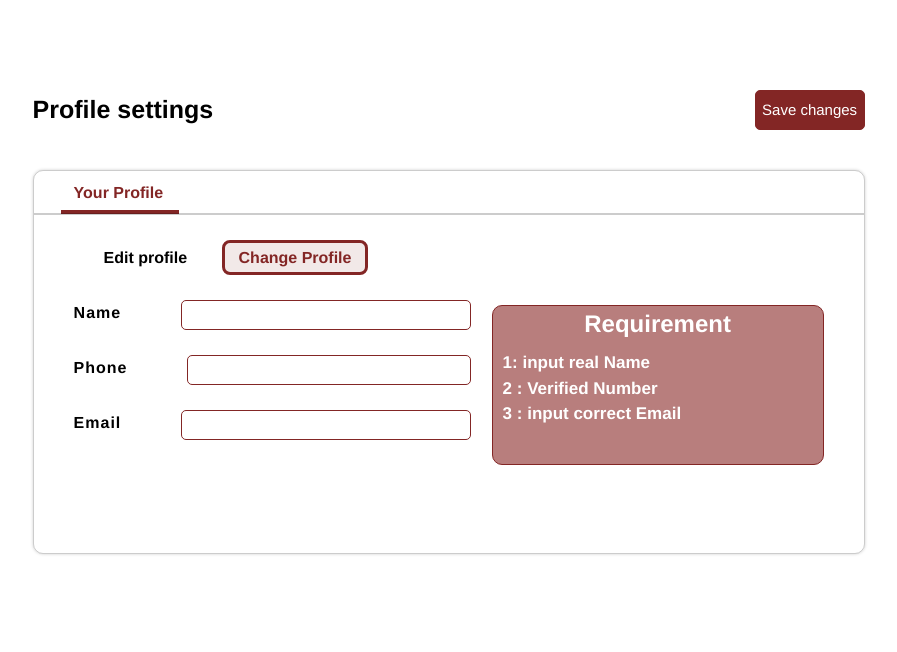
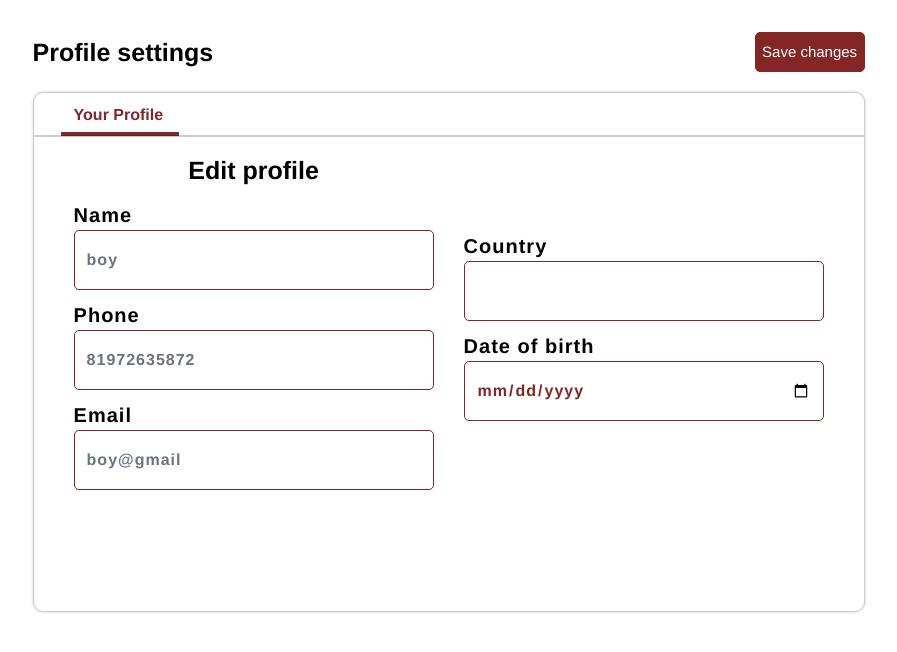
Before and after one commit to SPOTWEBDEV/dashboard, a PHP site: page /dashboards/user/profile/index.php in a window 1280 px wide. Shown: the part 70-722 px from the top of the page, without its empty margins (313-1210 px from the left). Run offline with PHP 8.4, Linux system fonts and the light colour scheme; a user stored in the database is signed in; data comes from the database, SQL or seed files in the repository; data that the repository does not hold is empty; some libraries are stand-ins or nearby versions.

Commit message:
finishing profile

```diff
--- a/user/dashboard/index.php
+++ b/user/dashboard/index.php
@@ -29,7 +29,7 @@ include('../../server/config.php');
     <link rel="icon" type="image/png" href="/assets/css/components/img/favicon.ico"
         sizes="128x128" /> -->
 
-    <title>Document</title>
+    <title>Dashboard: IndusInd Bank</title>
     <link href="https://cdnjs.cloudflare.com/ajax/libs/flowbite/2.2.1/flowbite.min.css" rel="stylesheet" />
     <link rel="stylesheet" href="../../assets/css/components/card.css">
     <script src="https://cdn.jsdelivr.net/npm/apexcharts"></script>
--- a/user/logout/index.php
+++ b/user/logout/index.php
@@ -4,7 +4,7 @@
 <head>
          <meta charset="UTF-8">
          <meta name="viewport" content="width=device-width, initial-scale=1.0">
-         <title>Document</title>
+         <title>Logout: IndusInd Bank</title>
 </head>
 
 <body>
--- a/user/profile/index.php
+++ b/user/profile/index.php
@@ -6,6 +6,27 @@ include('../../server/database.php');
 include('../../server/client/authorization/index.php');
 // include('../../server/config.php');
 
+
+
+if (isset($_POST['save'])) {
+
+    $name = $_POST['name'];
+    $number = $_POST['number'];
+    $email = $_POST['email'];
+
+    if (!empty($name) && !empty($number) && !empty($email)) {
+
+        $update = mysqli_query($connection, "UPDATE `clients` SET `fullname`='$name' , `phone`='$number' , `email`='$email' WHERE `id`='$id'");
+
+        if ($update) {
+            echo '<script>alert("Profile changed succsessfully")</script>';
+        } else {
+            echo '<script>alert("Error changing profile: Try again later")</script>';
+        }
+    } else {
+        echo '<script>alert("Error changing profile: Try again later")</script>';
+    }
+}
 
 
 
@@ -38,9 +59,13 @@ include('../../server/client/authorization/index.php');
         row-gap: 40px;
         width: 65%;
         margin-left: 27%;
-        margin-top: 12.5%;
-        /* background-color: blue;   */
+        margin-top: 8%;
         font-family: "Mona Sans", "Helvetica Neue", Helvetica, Arial, sans-serif;
+    }
+
+    form {
+        width: 100%;
+        height: 100%;
     }
 
     .profile_settings {
@@ -48,6 +73,8 @@ include('../../server/client/authorization/index.php');
         align-items: center;
         justify-content: space-between;
         width: 100%;
+        /* margin-bottom: -30px; */
+        margin-bottom: 20px;
     }
 
     .ps_p p {
@@ -64,7 +91,11 @@ include('../../server/client/authorization/index.php');
         border-radius: 5px;
         background: #832625;
         color: white;
+        display: flex;
+        align-items: center;
+        justify-content: center;
     }
+
     .ps_btn:hover button {
         background: white;
         color: #832625;
@@ -73,7 +104,7 @@ include('../../server/client/authorization/index.php');
     .profile_box {
         border: 1px solid rgb(0, 0, 0, 0.2);
         width: 100%;
-        height: 48vh;
+        height: 65vh;
         border-radius: 10px;
         box-shadow: 0em 0em 0.2em rgb(0, 0, 0, 0.2);
     }
@@ -107,45 +138,41 @@ include('../../server/client/authorization/index.php');
         display: flex;
         justify-content: space-between;
         margin-top: 10px;
-        /* padding-bottom: 100px; */
-        /* width: 100%; */
+        width: 100%;
     }
 
-    form {
+    .form {
         margin-left: 40px;
+        margin-right: 40px;
         margin-top: 15px;
-        /* width: 100%; */
+        display: flex;
+        align-items: center;
+        column-gap: 30px;
+        row-gap: 20px;
+        width: 100%;
+    }
+
+    .input_box_holder {
+        width: 100%;
+        display: flex;
+        flex-direction: column;
+        row-gap: 10px;
+    }
+
+    .input_box_holder2 {
+        width: 100%;
+        display: flex;
+        flex-direction: column;
+        row-gap: 10px;
     }
 
     .input_box1 {
-        margin-left: 30px;
+        text-align: center;
+        margin-top: -10px;
     }
 
-    .input_box2 {
-        display: flex;
-        align-items: center;
-    }
-
-    .input_box3 {
-        display: flex;
-        align-items: center;
-    }
-
-    .input_box4 {
-        display: flex;
-        align-items: center;
-    }
-
-    .input_box1 input {
-        border-radius: 8px;
-        width: 40%;
-        height: 35px;
-        font-weight: 600;
-        text-align: center;
-        color: #832625;
-        background: rgb(131, 38, 37, 0.1);
-        border: 3px solid #832625;
-        margin-left: 30px;
+    .input_box1 label {
+        font-size: 25px;
     }
 
     .input_none {
@@ -164,36 +191,50 @@ include('../../server/client/authorization/index.php');
     .input_box2 input {
         border-radius: 5px;
         width: 100%;
-        height: 30px;
+        height: 60px;
         font-weight: 600;
         color: #832625;
         border: 1px solid #832625;
-        margin-left: 60px;
-        margin-top: 25px;
         letter-spacing: 1px;
     }
 
     .input_box3 input {
         border-radius: 5px;
         width: 100%;
-        height: 30px;
+        height: 60px;
         font-weight: 600;
         color: #832625;
         border: 1px solid #832625;
-        margin-left: 60px;
-        margin-top: 25px;
         letter-spacing: 1px;
     }
 
     .input_box4 input {
         border-radius: 5px;
         width: 100%;
-        height: 30px;
+        height: 60px;
         font-weight: 600;
         color: #832625;
         border: 1px solid #832625;
-        margin-left: 60px;
-        margin-top: 25px;
+        letter-spacing: 1px;
+    }
+
+    .input_box5 input {
+        border-radius: 5px;
+        width: 100%;
+        height: 60px;
+        font-weight: 600;
+        color: #832625;
+        border: 1px solid #832625;
+        letter-spacing: 1px;
+    }
+
+    .input_box6 input {
+        border-radius: 5px;
+        width: 100%;
+        height: 60px;
+        font-weight: 600;
+        color: #832625;
+        border: 1px solid #832625;
         letter-spacing: 1px;
     }
 
@@ -205,24 +246,37 @@ include('../../server/client/authorization/index.php');
         font-weight: 600;
         margin-bottom: -20px;
         letter-spacing: 1px;
+        font-size: 20px;
     }
 
     .input_box3 label {
         font-weight: 600;
-        margin-bottom: -20px;
         letter-spacing: 1px;
+        font-size: 20px;
     }
 
     .input_box4 label {
         font-weight: 600;
-        margin-bottom: -20px;
         letter-spacing: 1px;
+        font-size: 20px;
+    }
+
+    .input_box5 label {
+        font-weight: 600;
+        letter-spacing: 1px;
+        font-size: 20px;
+    }
+
+    .input_box6 label {
+        font-weight: 600;
+        letter-spacing: 1px;
+        font-size: 20px;
     }
 
 
     .profile_spec {
-        width: 40%;
-        height: 20vh;
+        width: 50%;
+        height: 45vh;
         margin-top: 80px;
         margin-right: 40px;
         border: 1px solid #832625;
@@ -241,6 +295,7 @@ include('../../server/client/authorization/index.php');
         display: flex;
         flex-direction: column;
         align-items: flex-start;
+        row-gap: 20px;
         margin-top: 8px;
         margin-left: 10px;
     }
@@ -452,33 +549,48 @@ include('../../server/client/authorization/index.php');
 
 
                 <div class="inputs_holder">
-                <form method="POST">
+                    <div class="form">
+                        <div class="input_box_holder">
                             <div class="input_box1">
                                 <label>Edit profile</label>
-                        <input class="input_duk" type="text" value="Change Profile" readonly>
-                        <input class="input_none" type="text" value="Profile" readonly>
                             </div>
 
                             <div class="input_box2">
-                        <label>Name</label>
-                        <input type="text" name="name">
+                                <label>Name</label><br>
+                                <input type="text" name="name" placeholder="<?php echo $fullname ?>">
                             </div>
 
                             <div class="input_box3">
-                        <label>Phone</label>
-                        <input type="text" name="phone">
+                                <label>Phone</label><br>
+                                <input type="number" name="number" placeholder="<?php echo $phone ?>">
                             </div>
 
                             <div class="input_box4">
-                        <label>Email</label>
-                        <input type="text" name="email">
+                                <label>Email</label><br>
+                                <input type="email" name="email" placeholder="<?php echo $email ?>">
                             </div>
 
-                </form>
+                        </div>
+
+                        <div class="input_box_holder2">
+                            <div class="input_box5">
+                                <label>Country</label><br>
+                                <input type="text" name="country">
+                            </div>
+
+                            <div class="input_box6">
+                                <label style="white-space: nowrap;">Date of birth</label><br>
+                                <input type="date" name="date_of_birth">
+                            </div>
+
+                        </div>
+
+
+                    </div>
 
 
 
-                <div class="profile_spec">
+                    <!-- <div class="profile_spec">
                     <div class="steps">
                         <p class="step_P1">Requirement</p>
 
--- a/user/setting/update/password/index.php
+++ b/user/setting/update/password/index.php
@@ -14,7 +14,7 @@ include('../../../../server/client/authorization/index.php');
 <head>
     <meta charset="UTF-8">
     <meta name="viewport" content="width=device-width, initial-scale=1.0">
-    <title>Document</title>
+    <title>Change password: IndusInd Bank</title>
     <link href="https://cdnjs.cloudflare.com/ajax/libs/flowbite/2.2.1/flowbite.min.css" rel="stylesheet" />
     <script src="https://cdn.jsdelivr.net/npm/sweetalert2@11"></script>
 </head>
--- a/user/transfer/index.php
+++ b/user/transfer/index.php
@@ -16,7 +16,7 @@ include('../../server/config.php');
     <meta name="viewport" content="width=device-width, initial-scale=1.0">
 
 
-    <title>Document</title>
+    <title>Transfer: IndusInd Bank</title>
 
     <link rel="short icon" type="image/png" href="../../assets/img/favicon.ico" sizes="32x32">
 
```
Also changed, not shown: other parts of user/profile/index.php (+60 -15 lines), test.html (deleted, +0 -16 lines). Lines whose indentation alone changed are shown as unchanged.
